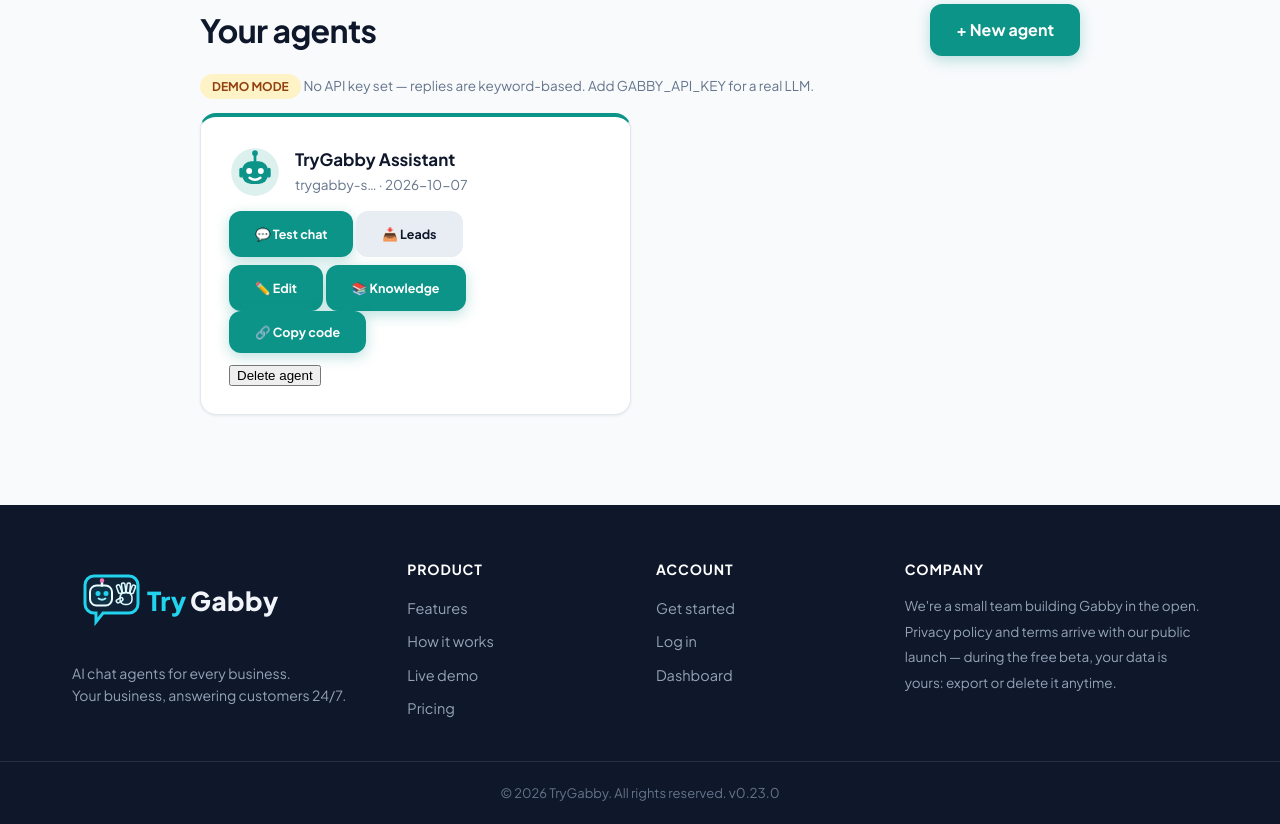
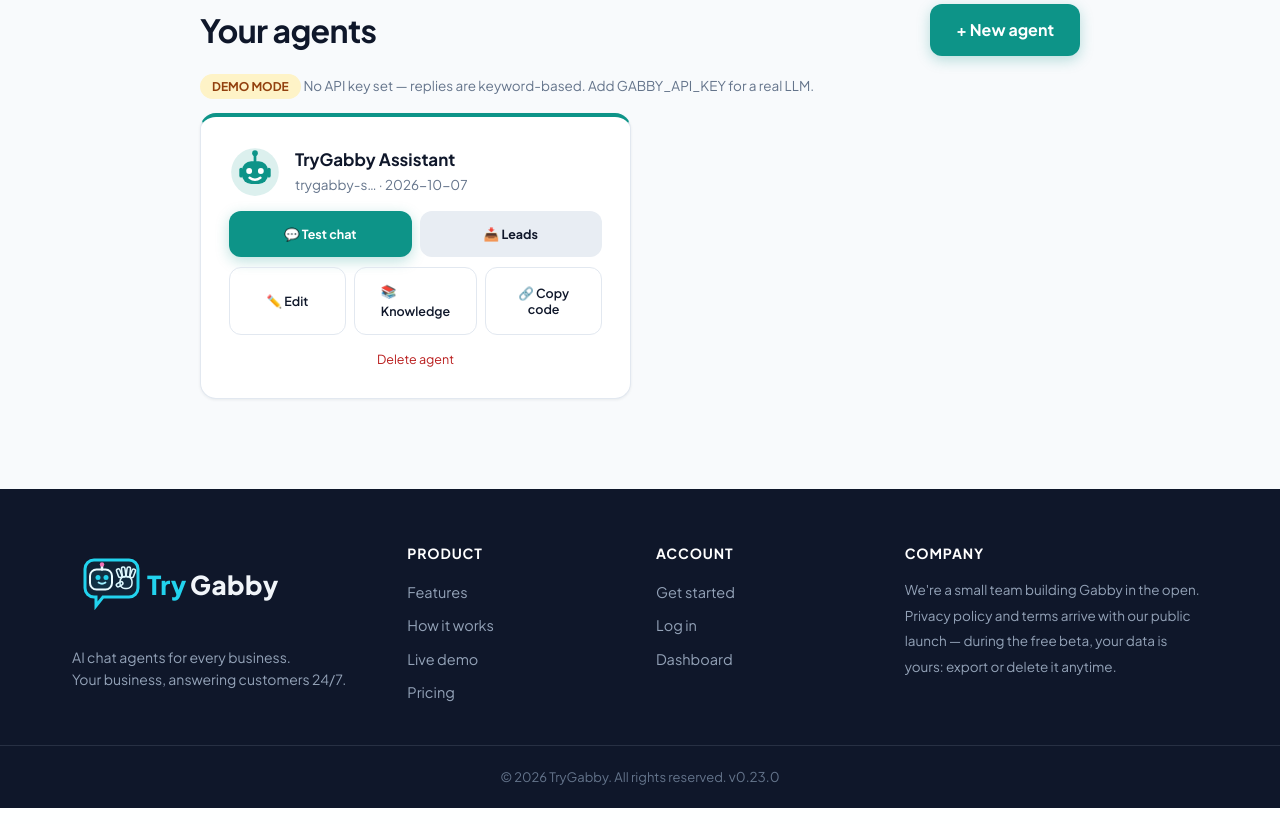
Before and after one commit to forslund2k/gabby, a Flask app: page /dashboard in a window 1280 px wide. Shown: the part 145-969 px from the top of the page. Run offline with Flask 3, Linux system fonts and the light colour scheme; the visitor is signed in with stand-in values (Sample User, id 1); data comes from the database, SQL or seed files in the repository; data that the repository does not hold is empty.

Commit message:
Add files via upload

```diff
--- a/static/site.css
+++ b/static/site.css
@@ -383,7 +383,14 @@ code.snippet {
 .agent-avatar { width: 52px; height: 52px; flex: none; }
 .agent-card-id { min-width: 0; }
 .agent-card-name { font-size: 17px; display: block; overflow: hidden; text-overflow: ellipsis; white-space: nowrap; }
-.agent-actions { display: flex; gap: 8px; flex-wrap: wrap; }
+.agent-actions { display: flex; flex-direction: column; gap: 10px; }
+.agent-actions-primary { display: grid; grid-template-columns: 1fr 1fr; gap: 8px; }
+.agent-actions-secondary { display: grid; grid-template-columns: 1fr 1fr 1fr; gap: 8px; }
+.btn.ghost { background: transparent; border: 1px solid var(--line); color: var(--ink); box-shadow: none; font-weight: 600; }
+.btn.ghost:hover { background: #f1f5f9; color: var(--ink); box-shadow: none; transform: none; }
+.agent-delete { margin: 0; text-align: center; }
+.link-danger { background: none; border: none; color: #b91c1c; font-size: 12.5px; font-family: var(--font); cursor: pointer; padding: 2px 6px; }
+.link-danger:hover { text-decoration: underline; }
 .small { font-size: 12.5px; }
 /* Leads inbox */
 .lead-badge {
```
